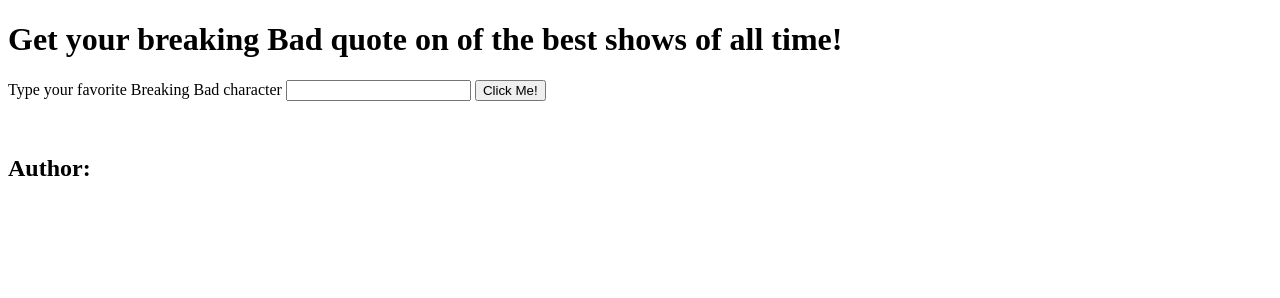
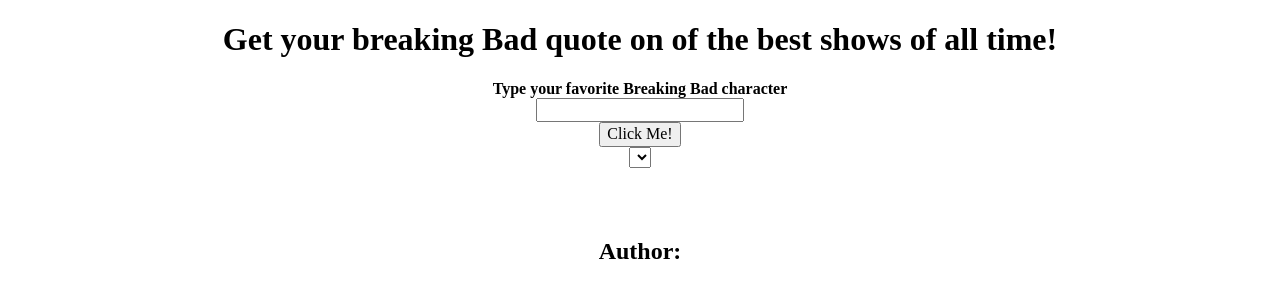
Before and after one commit to DHHZ19/breakingBadBestQuotes, a plain HTML site: page index.html in a window 1280 px wide. Drawn offline with nearby package versions, Linux system fonts and the light colour scheme.

Commit message:
made some changes to implemantion right now its buggy

```diff
--- /dev/null
+++ b/css/style.css
@@ -0,0 +1,10 @@
+main{
+    display: flex;
+    flex-direction: column;
+    align-items: center;
+}
+
+main > label{
+    font-size: 100%;
+    font-weight:600
+}
--- a/index.html
+++ b/index.html
@@ -4,16 +4,21 @@
     <meta charset="UTF-8">
     <meta http-equiv="X-UA-Compatible" content="IE=edge">
     <meta name="viewport" content="width=device-width, initial-scale=1.0">
-    <title>Document</title>
+    <link rel="stylesheet" href="css/normalize.css">
+    <link rel="stylesheet" href="css/style.css">
+    <title>Breaking Bad Quotes</title>
 </head>
 <body>
-
+    <main>
         <h1>Get your breaking Bad quote on of the best shows of all time!</h1>
         <label for="name">Type your favorite Breaking Bad character</label>
         <input type="text" id="input" name="name">
         <button>Click Me!</button>
+        <select name="People" id="id"></select>
         <p contentEditable="true"></p>
         <h2 class = "author" >Author:</h2>
+
         <script src="breakingBad.js"></script>
+    </main>
 </body>
 </html>
```
Lines whose indentation alone changed are shown as unchanged.
